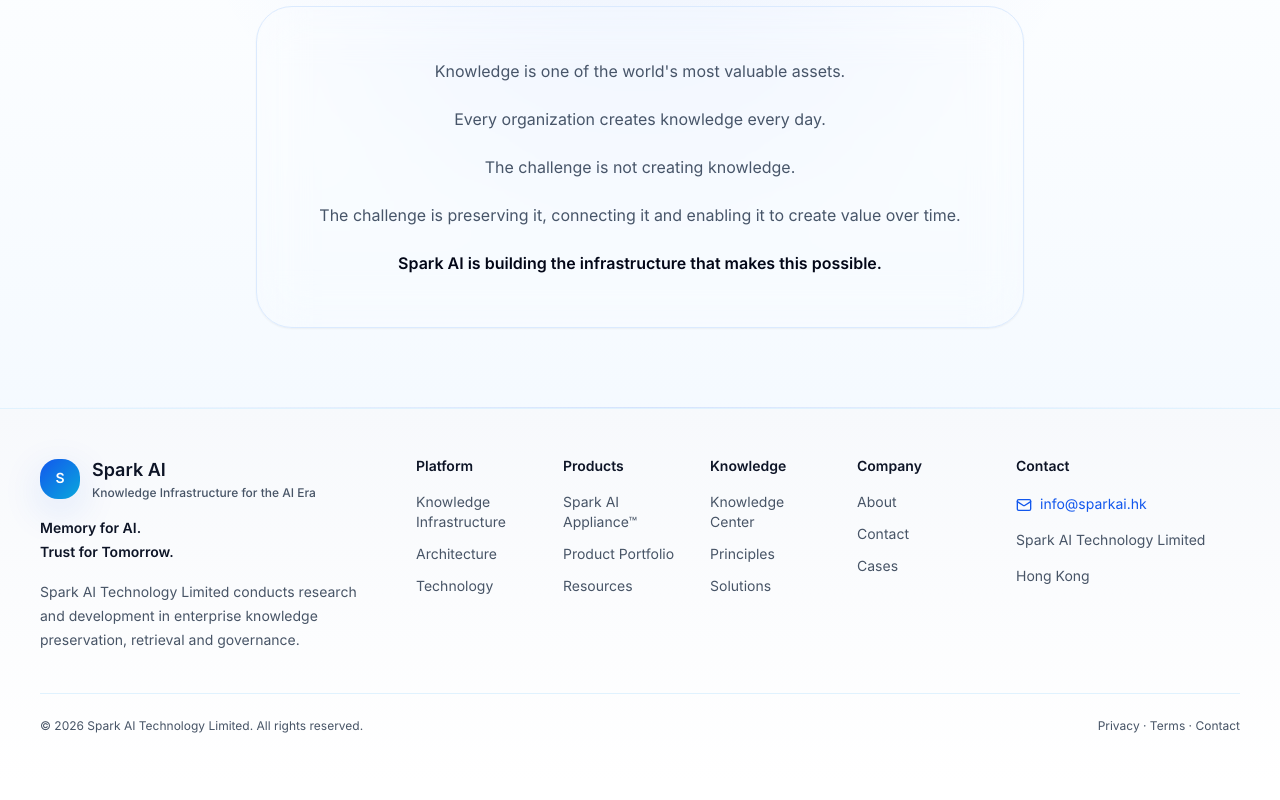
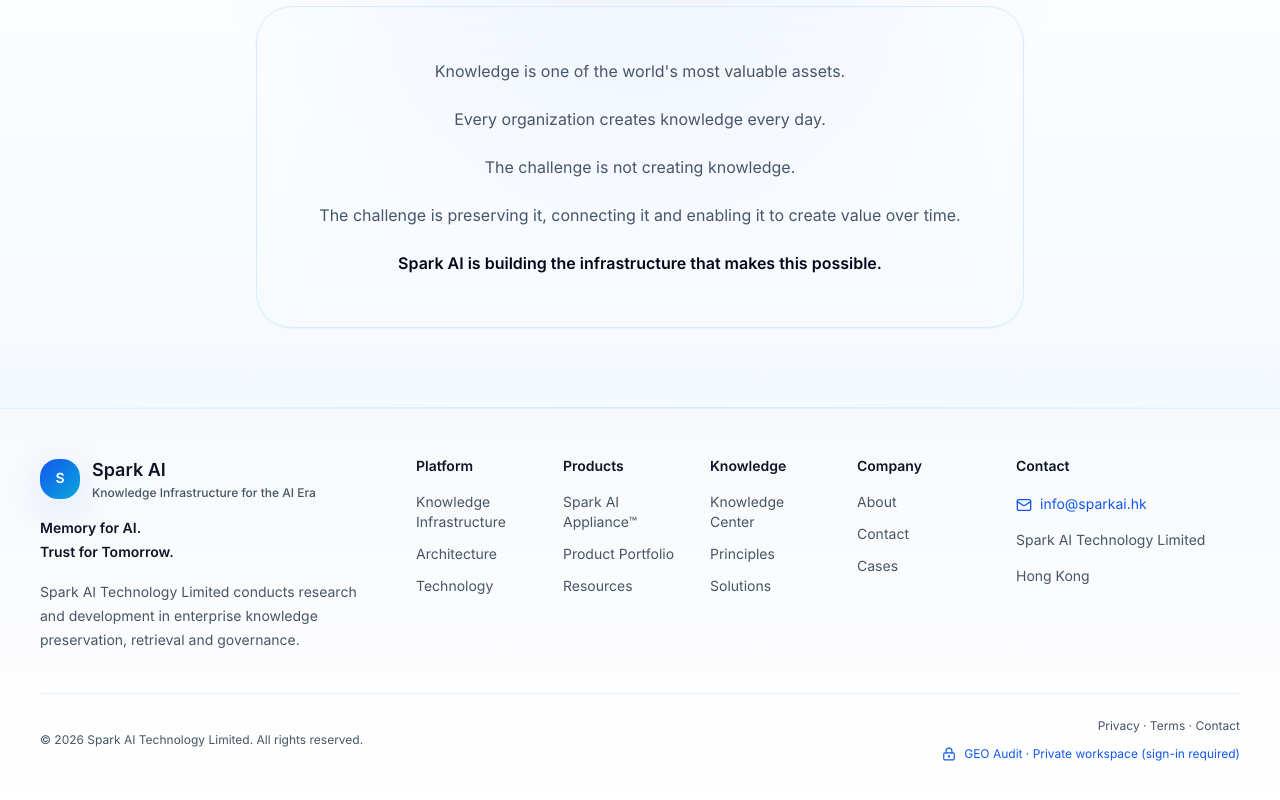
Before and after one commit to Sparkaihk/spark-ai-website, a Next.js app: page / in a window 1280 px wide. Shown: the part 7543-8343 px from the top of the page. Built offline with nearby package versions, Linux system fonts and the light colour scheme; no server answers.

Commit message:
feat: add localized private GEO Audit workspace link to footer

```diff
--- a/components/site/site-footer.tsx
+++ b/components/site/site-footer.tsx
@@ -1,4 +1,4 @@
-import { Mail } from "lucide-react";
+import { LockKeyhole, Mail } from "lucide-react";
 import Link from "next/link";
 
 import { T } from "@/components/site/translated-text";
@@ -78,7 +78,17 @@
         </div>
         <div className="mt-10 flex flex-col gap-3 border-t border-sky-100 pt-6 text-xs text-muted-foreground sm:flex-row sm:items-center sm:justify-between">
           <T id="footer.copyright" as="p" />
-          <p><Link href="/contact" className="hover:text-primary"><T id="footer.privacy" /></Link> · <Link href="/contact" className="hover:text-primary"><T id="footer.terms" /></Link> · <Link href="/contact" className="hover:text-primary"><T id="footer.contact" /></Link></p>
+          <div className="flex min-w-0 flex-col gap-3 sm:items-end">
+            <p><Link href="/contact" className="hover:text-primary"><T id="footer.privacy" /></Link> · <Link href="/contact" className="hover:text-primary"><T id="footer.terms" /></Link> · <Link href="/contact" className="hover:text-primary"><T id="footer.contact" /></Link></p>
+            <a
+              href="https://spark-ai-geo-audit.fineyew32.chatgpt.site"
+              rel="nofollow"
+              className="inline-flex max-w-full items-center gap-2 rounded-sm text-primary transition-colors hover:text-accent focus-visible:outline focus-visible:outline-2 focus-visible:outline-offset-4 focus-visible:outline-primary"
+            >
+              <LockKeyhole className="size-3.5 shrink-0" aria-hidden="true" />
+              <T id="footer.geoAudit" />
+            </a>
+          </div>
         </div>
       </div>
     </footer>
--- a/i18n/locales/en.ts
+++ b/i18n/locales/en.ts
@@ -52,6 +52,7 @@
   "footer.copyright": "© 2026 Spark AI Technology Limited. All rights reserved.",
   "footer.privacy": "Privacy",
   "footer.terms": "Terms",
+  "footer.geoAudit": "GEO Audit · Private workspace (sign-in required)",
   "home.hero.title": "Knowledge Infrastructure for the AI Era",
   "home.hero.titlePrimary": "Knowledge Infrastructure",
   "home.hero.titleSecondary": "for the AI Era",
--- a/i18n/locales/zh-CN.ts
+++ b/i18n/locales/zh-CN.ts
@@ -54,6 +54,7 @@
   "footer.copyright": "© 2026 光慧科技有限公司。保留所有权利。",
   "footer.privacy": "隐私政策",
   "footer.terms": "使用条款",
+  "footer.geoAudit": "GEO Audit 私有工作台（需登录）",
   "home.hero.title": "面向 AI 时代的知识基础设施",
   "home.hero.titlePrimary": "面向 AI 时代的",
   "home.hero.titleSecondary": "知识基础设施",
--- a/i18n/locales/zh-TW.ts
+++ b/i18n/locales/zh-TW.ts
@@ -54,6 +54,7 @@
   "footer.copyright": "© 2026 光慧科技有限公司。保留所有權利。",
   "footer.privacy": "隱私政策",
   "footer.terms": "使用條款",
+  "footer.geoAudit": "GEO Audit 私有工作台（需登入）",
   "home.hero.title": "面向 AI 時代的知識基礎設施",
   "home.hero.titlePrimary": "面向 AI 時代的",
   "home.hero.titleSecondary": "知識基礎設施",
```
